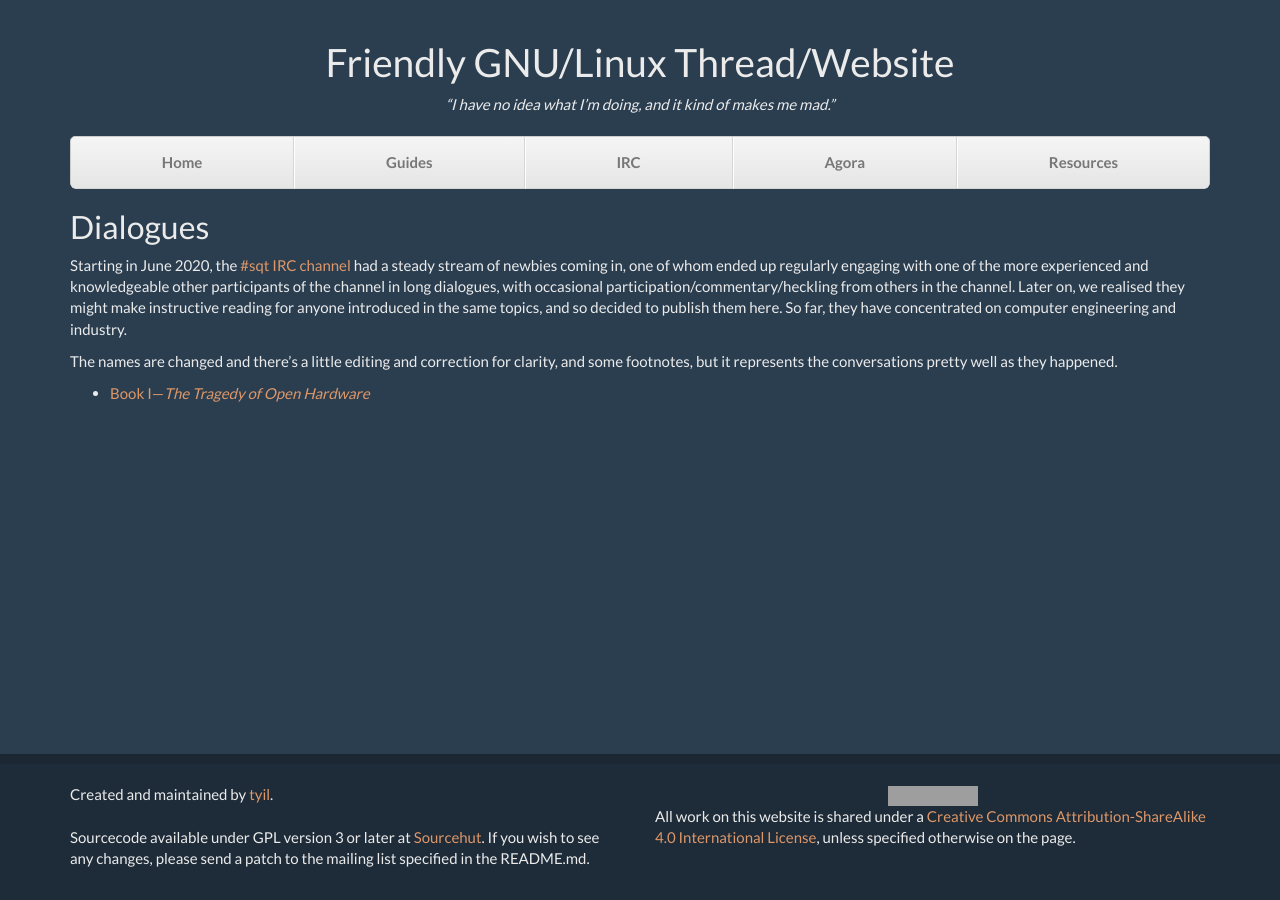
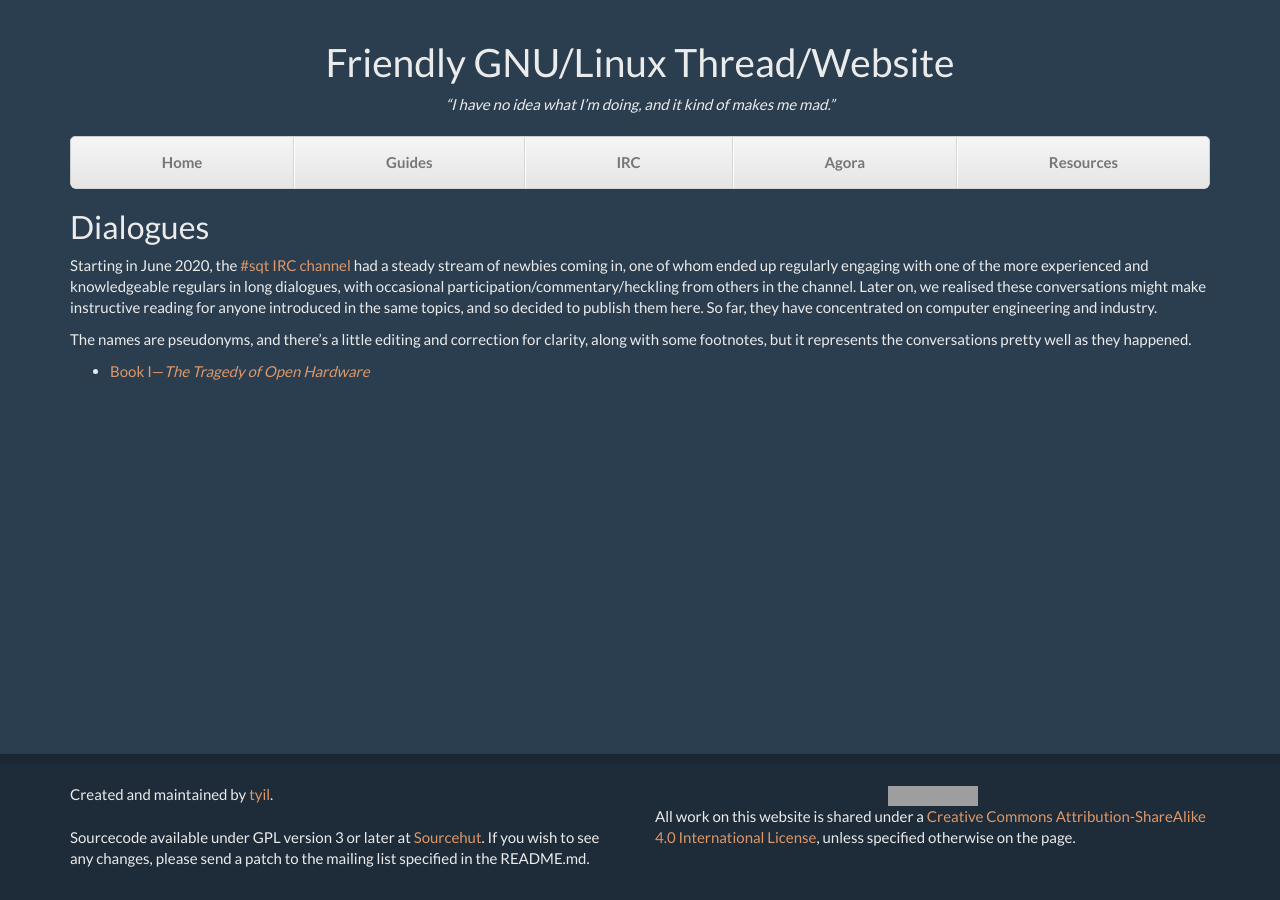
Before and after one commit to scriptkitties/fglt, a Jekyll site: the page built from agora.md, in a window 1280 px wide. Built offline with Jekyll 4.4.1, drawn with Linux system fonts in a browser that asks for light colours; grey boxes are pictures that could not be loaded.

Commit message:
Clarify some of the language

```diff
--- a/agora.md
+++ b/agora.md
@@ -9,14 +9,14 @@ Dialogues
 
 Starting in June 2020, the [#sqt IRC channel](/irc.html) had a steady stream of
 newbies coming in, one of whom ended up regularly engaging with one of the more
-experienced and knowledgeable other participants of the channel in long
-dialogues, with occasional participation/commentary/heckling from others in the
-channel.  Later on, we realised they might make instructive reading for anyone
+experienced and knowledgeable regulars in long dialogues, with occasional
+participation/commentary/heckling from others in the channel.  Later on, we
+realised these conversations might make instructive reading for anyone
 introduced in the same topics, and so decided to publish them here.  So far,
 they have concentrated on computer engineering and industry.
 
-The names are changed and there's a little editing and correction for clarity,
-and some footnotes, but it represents the conversations pretty well as they
-happened.
+The names are pseudonyms, and there's a little editing and correction for
+clarity, along with some footnotes, but it represents the conversations pretty
+well as they happened.
 
 * [Book I---<cite>The Tragedy of Open Hardware</cite>](agora/dialogues/book-01-the-tragedy-of-open-hardware.html)
```
